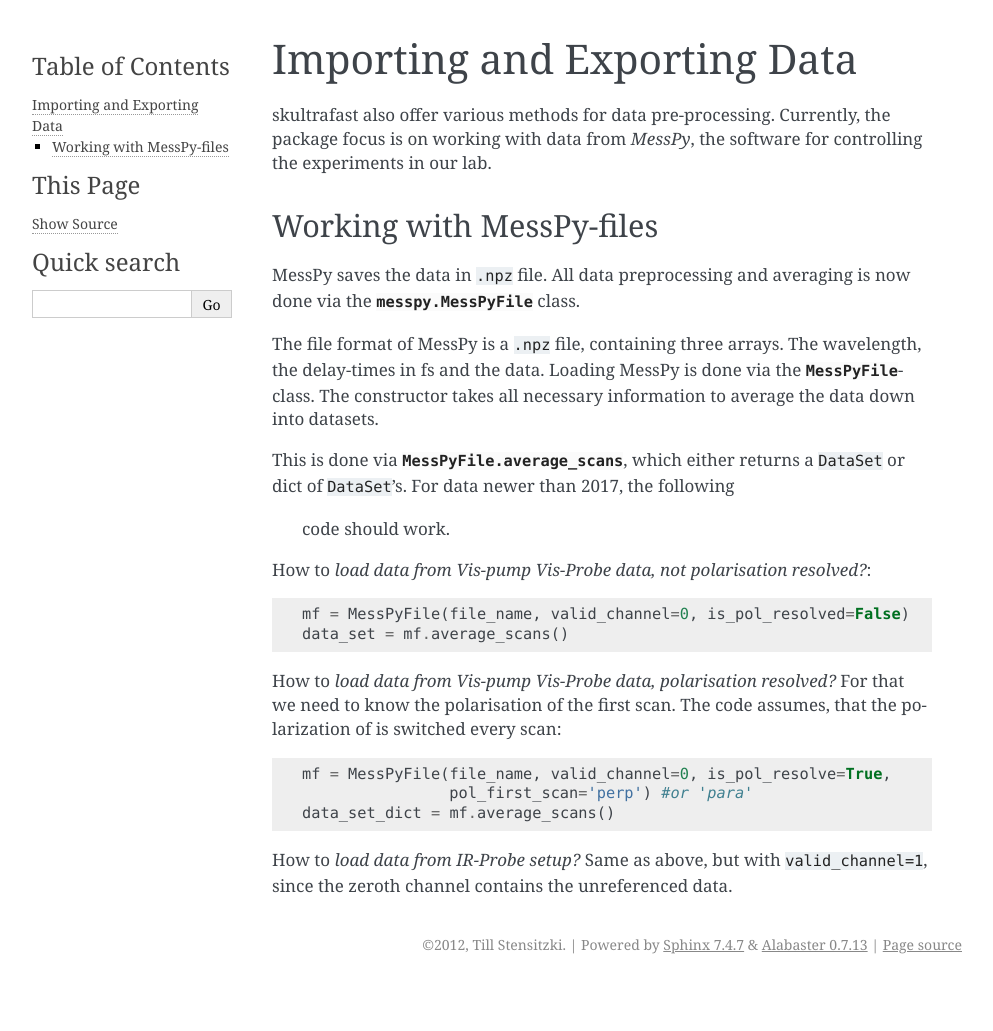
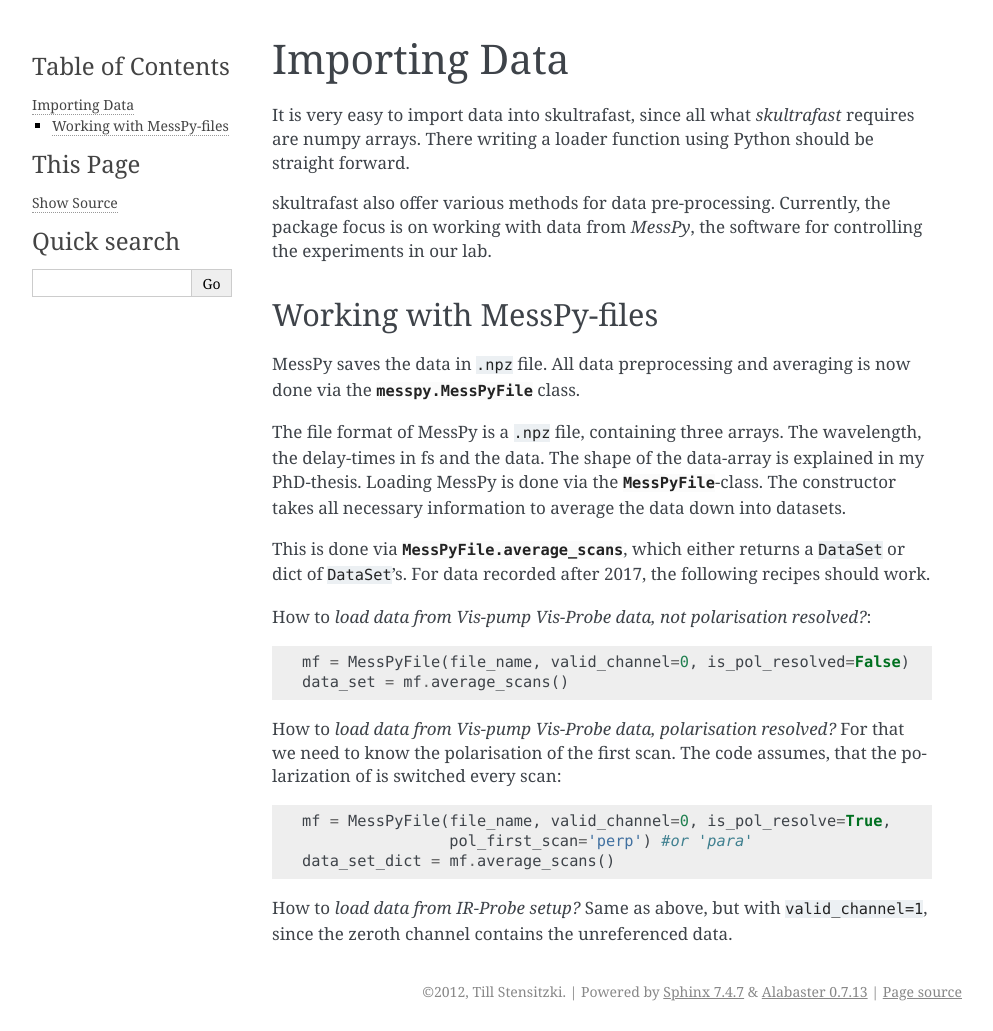
Before and after one commit to Tillsten/skultrafast, a Sphinx documentation site: the page built from docs/data_io.rst, in a window 1280 px wide. Shown: the whole page, without its empty margins (148-1141 px from the left). Built offline with Sphinx 7.4.7, drawn with Linux system fonts in a browser that asks for light colours; pages that are not in the unit, such as notebooks, are missing from menus; before the commit the page ends 984 px from its top, so only the background shows below that.

```diff
--- a/docs/data_io.rst
+++ b/docs/data_io.rst
@@ -1,5 +1,8 @@
-Importing and Exporting Data
-============================
+Importing Data
+==============
+It is very easy to import data into skultrafast, since all what *skultrafast*
+requires are numpy arrays. There writing a loader function using Python
+should be straight forward.
 
 skultrafast also offer various methods for data pre-processing. Currently,
 the package focus is on working with data from *MessPy*, the software for
@@ -12,13 +15,14 @@ MessPy saves the data in ``.npz`` file. All data preprocessing and averaging
 is now done via the `messpy.MessPyFile` class.
 
 The file format of MessPy is a ``.npz`` file, containing three arrays. The
-wavelength, the delay-times in fs and the data. Loading MessPy is done via
+wavelength, the delay-times in fs and the data. The shape of the data-array
+is explained in my PhD-thesis. Loading MessPy is done via
 the `MessPyFile`-class. The constructor takes all necessary information to
 average the data down into datasets.
 
 This is done via `MessPyFile.average_scans`, which either returns a
-``DataSet`` or dict of ``DataSet``'s. For data newer than 2017, the following
- code should work.
+``DataSet`` or dict of ``DataSet``'s. For data recorded after 2017, the
+following recipes should work.
 
 How to *load data from Vis-pump Vis-Probe data, not polarisation resolved?*::
 
@@ -26,8 +30,8 @@ How to *load data from Vis-pump Vis-Probe data, not polarisation resolved?*::
     data_set = mf.average_scans()
 
 How to *load data from Vis-pump Vis-Probe data, polarisation resolved?* For
-that we need to know the polarisation of the first scan. The code assumes, that the
-polarization of is switched every scan::
+that we need to know the polarisation of the first scan. The code assumes, that
+the polarization of is switched every scan::
 
     mf = MessPyFile(file_name, valid_channel=0, is_pol_resolve=True,
                     pol_first_scan='perp') #or 'para'
```
Also changed, not shown: 1 other file.
